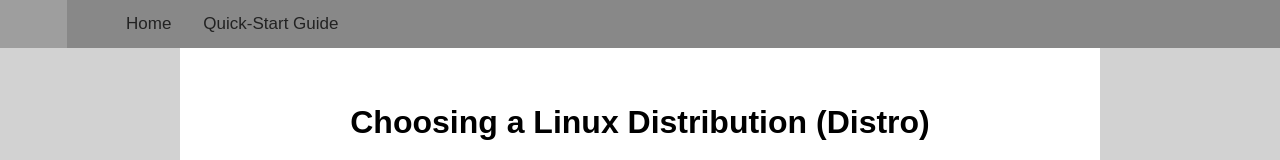
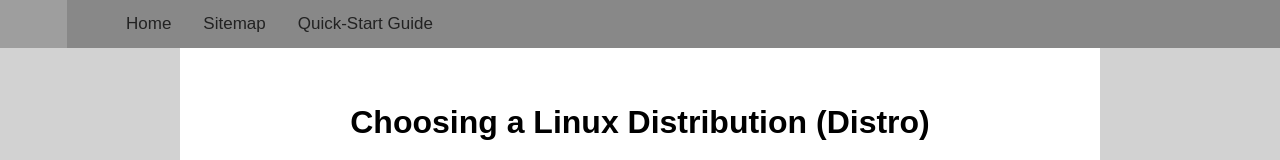
Before and after one commit to bendaws/linuxfornoobs, a plain HTML site: page tutorials/choosing-a-distro.html in a window 1280 px wide. Shown: the top 160 px of the page. Drawn offline with Linux system fonts and the light colour scheme; grey boxes are pictures that could not be loaded.

Commit message:
Update choosing-a-distro.html

```diff
--- a/tutorials/choosing-a-distro.html
+++ b/tutorials/choosing-a-distro.html
@@ -22,6 +22,7 @@ Licensed under the MIT License
   <div class="topnav">
     <img src="https://linuxfornoobs.org/assets/png/linuxfornoobs.png" height="50" style="margin-top: -2px; margin-left: 0px; position: absolute;">
     <a href="https://linuxfornoobs.org" style="margin-left: 110px;">Home</a>
+    <a href="https://linuxfornoobs.org/sitemap.html">Sitemap</a>
     <a href="https://linuxfornoobs.org/quick-start.html">Quick-Start Guide</a>
   </div>
 
```
